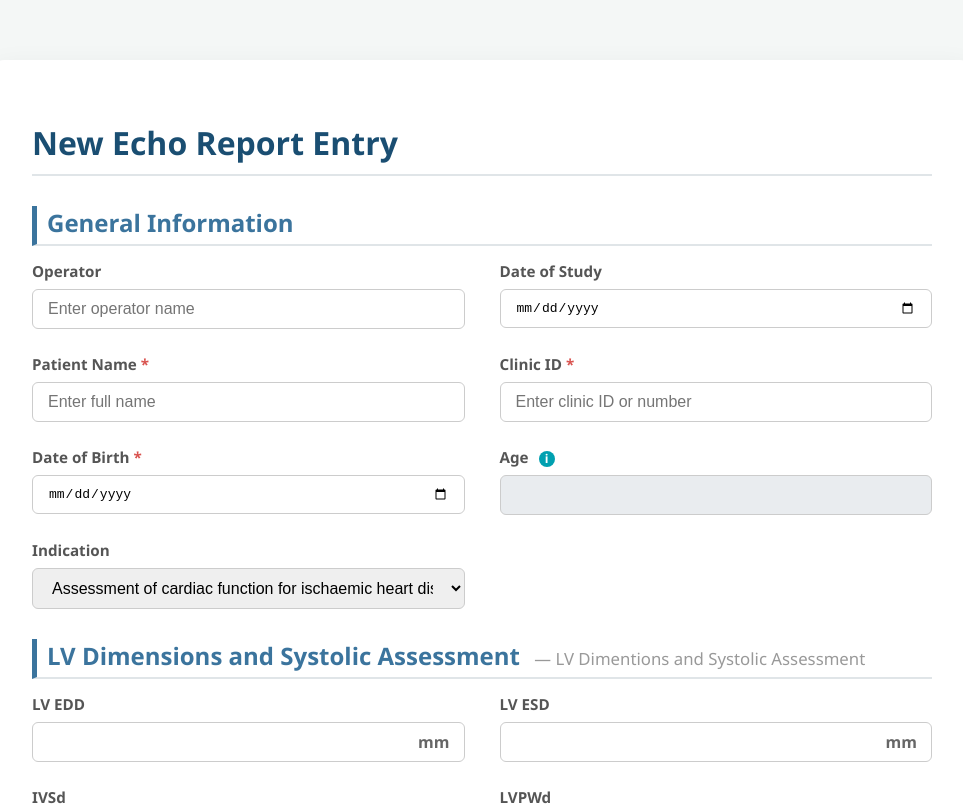
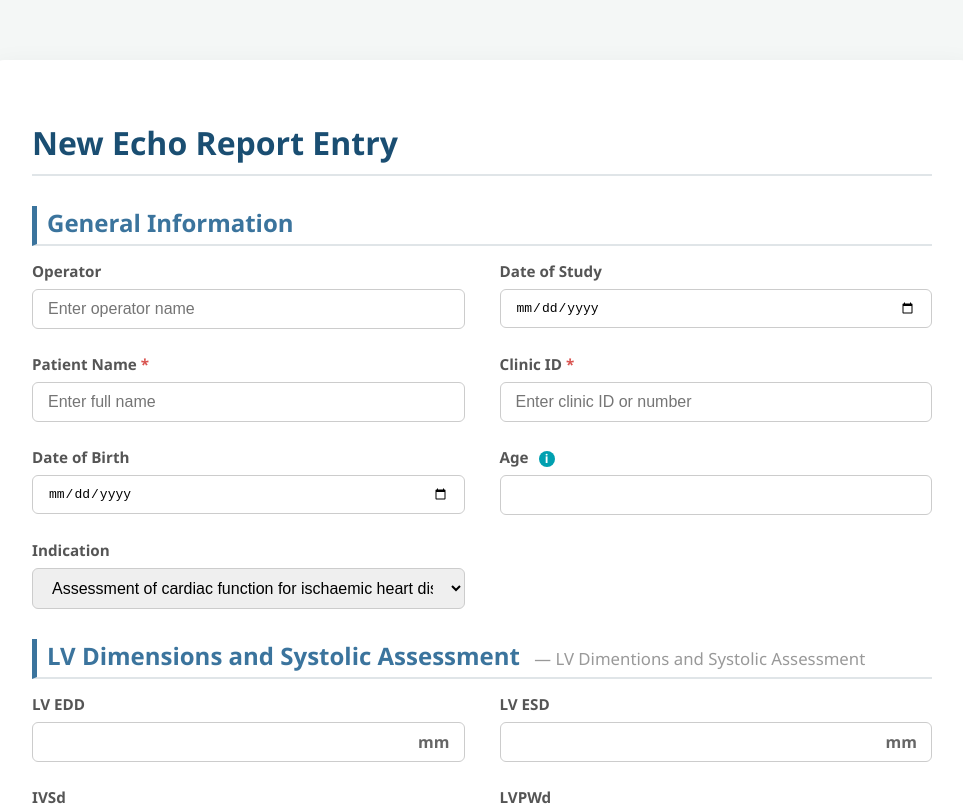
Before and after one commit to RevokeX/nhsl-echo-cardio, a React (Vite) app in the folder echo-dashboard/: page / in a window 1280 px wide. Shown: the top 806 px of the page, without its empty margins (158-1121 px from the left). Built offline with nearby package versions, Linux system fonts and the light colour scheme.

Commit message:
DOB optional

```diff
--- a/echo-dashboard/src/EchoReportForm.jsx
+++ b/echo-dashboard/src/EchoReportForm.jsx
@@ -49,12 +49,12 @@ const EchoReportForm = () => {
     const reportTemplateRef = useRef(null);
 
     // --- EFFECTS (Unchanged) ---
-    useEffect(() => {
-        const age = calculateAge(formData['DOB']);
-        if (age.toString() !== formData['Age']) {
-            setFormData(prevData => ({ ...prevData, 'Age': age.toString() }));
-        }
-    }, [formData['DOB'], formData['Age']]);
+    // useEffect(() => {
+    //     const age = calculateAge(formData['DOB']);
+    //     if (age.toString() !== formData['Age']) {
+    //         setFormData(prevData => ({ ...prevData, 'Age': age.toString() }));
+    //     }
+    // }, [formData['DOB'], formData['Age']]);
 
     useEffect(() => {
         let total = 0;
--- a/echo-dashboard/src/InputRenderer.jsx
+++ b/echo-dashboard/src/InputRenderer.jsx
@@ -13,7 +13,7 @@ const InputRenderer = ({ field, formData, handleChange }) => {
     } = field;
 
     const fieldName = name;
-    const isRequired = ['Name', 'ID', 'DOB'].includes(fieldName);
+    const isRequired = ['Name', 'ID'].includes(fieldName);
 
     // --- Conditional Rendering Logic ---
     const shouldRender = () => {
--- a/echo-dashboard/src/config.js
+++ b/echo-dashboard/src/config.js
@@ -32,7 +32,7 @@ export const FORM_FIELDS = [
     { name: 'Name', label: 'Patient Name', type: 'text', section: GENERAL_INFO_HEADING, isConditional: false, placeholder: 'Enter full name'},
     { name: 'ID', label: 'Clinic ID', type: 'text', section: GENERAL_INFO_HEADING, isConditional: false, placeholder: 'Enter clinic ID or number'},
     { name: 'DOB', label: 'Date of Birth', type: 'date', section: GENERAL_INFO_HEADING, isConditional: false },
-    { name: 'Age', label: 'Age', type: 'number', section: GENERAL_INFO_HEADING, isConditional: false, disabled: true, tooltip: 'Autofilled from DOB.'},
+    { name: 'Age', label: 'Age', type: 'number', section: GENERAL_INFO_HEADING, isConditional: false, disabled: false, tooltip: 'Autofilled from DOB.'},
     {
         name: 'Indication',
         label: 'Indication',
```
